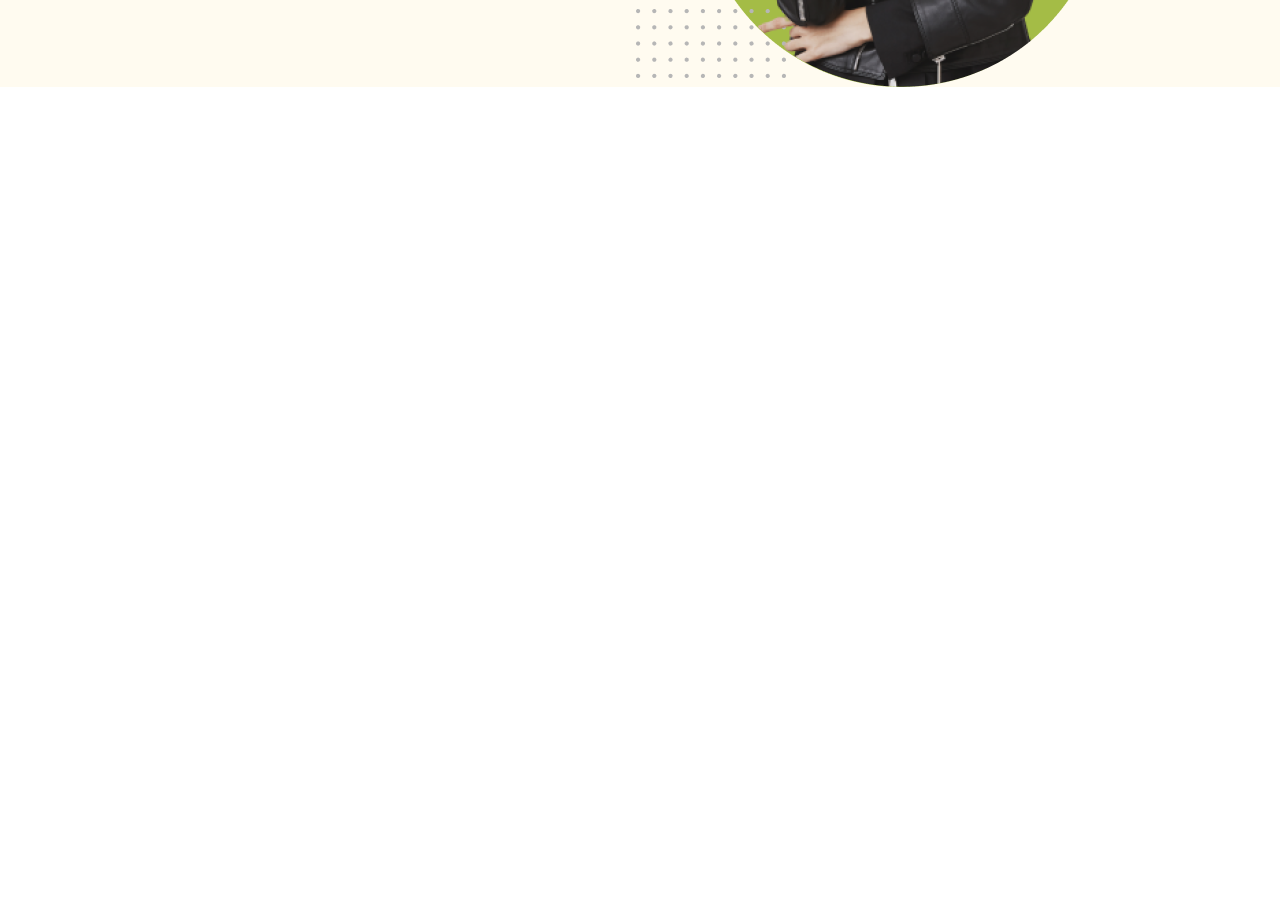
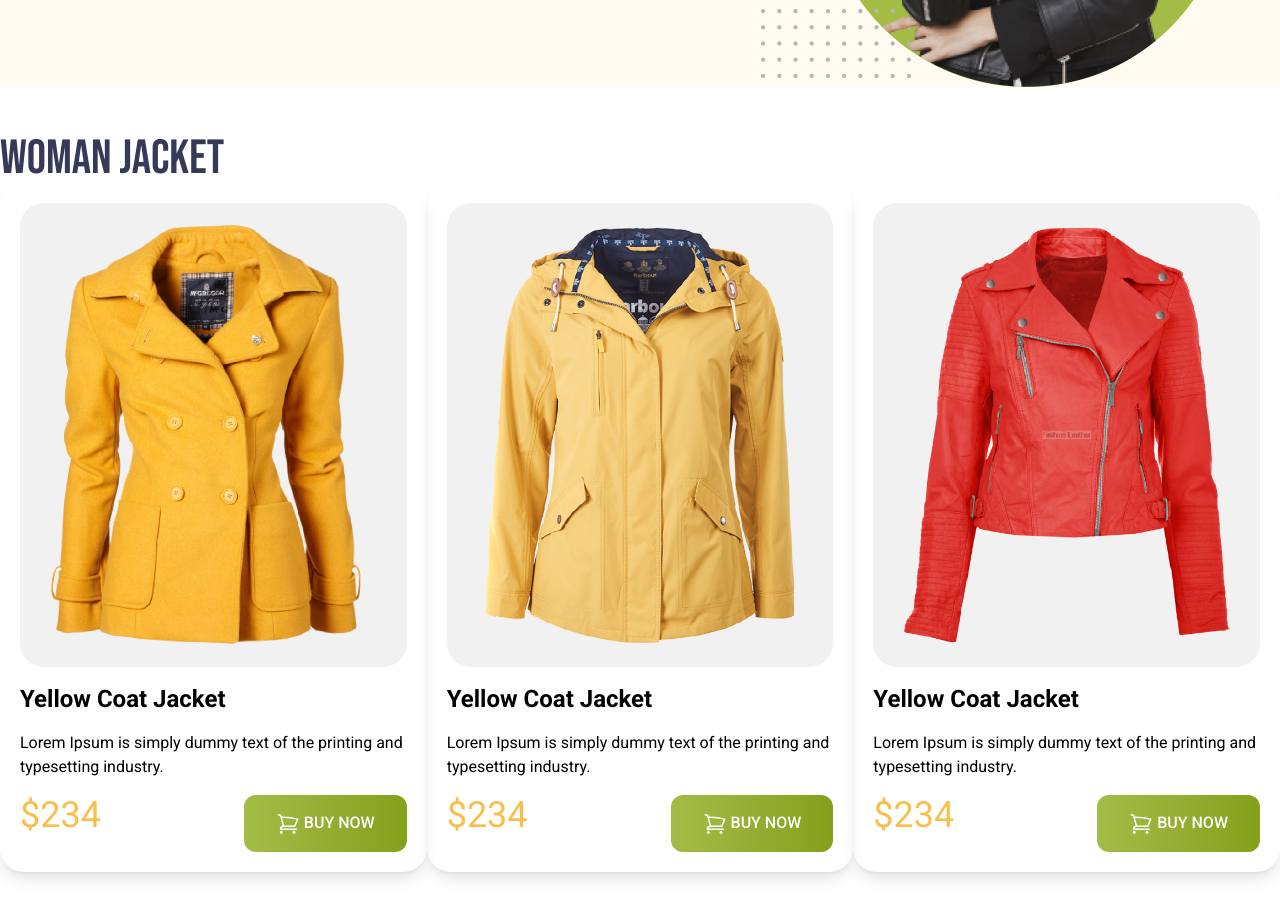
Before and after one commit to zingrin/penguin-fashion-resource, a plain HTML site: page index.html in a window 1280 px wide. Shown: the part 400-1318 px from the top of the page. Before the commit the page ends 800 px from the top, so only its background shows below. Drawn offline with nearby package versions, Linux system fonts and the light colour scheme.

Commit message:
added women jackets section

```diff
--- a/index.html
+++ b/index.html
@@ -7,17 +7,33 @@
     <script src="https://unpkg.com/@tailwindcss/browser@4"></script>
     <script src="https://unpkg.com/@tailwindcss/browser@4"></script>
 
+
+   <link rel="preconnect" href="https://fonts.googleapis.com">
+<link rel="preconnect" href="https://fonts.gstatic.com" crossorigin>
+<link href="https://fonts.googleapis.com/css2?family=Bebas+Neue&family=Roboto:ital,wght@0,100..900;1,100..900&display=swap" rel="stylesheet">
+   <style>
+    .font-roboto {
+  font-family: "Roboto", serif;
+}
+
+    .font-bebas-neue {
+  font-family: "Bebas Neue", serif;
+}
+
+   </style>
+
 </head>
-<body>
+<body class="font-roboto">
     <header class="bg-[#FFFBF0] pl-4">
         <!-- navbar start -->
 <nav>
 
 </nav>
 <!-- banner start -->
-<div class=" md:flex">
+<div class=" md:flex md:items-center md:justify-around">
 <div>
-<h1 class="text-7xl uppercase
+<h1 class="text-7xl uppercase .font-bebas-neue
+
 
 
 "><span class="text-orange-400
@@ -43,8 +59,65 @@
 </div>
 </div>
     </header>
-    <main>
+    <main class="max-w-7xl	mx-auto">
+<!-- women jacket section -->
+ <section class="my-12">
+    <h3 class="text-5xl uppercase text-[#363958] font-bebas-neue">W0Man Jacket</h3>
+    <!-- jacket card container -->
+     <div class="grid grid-cols-1 md:grid-cols-2 lg:grid-cols-3	">
+        <!-- jacket card 1-->
+         <div class="p-5 space-y-4 shadow-lg	 rounded-3xl">
+            <img class=" p-5 rounded-3xl bg-[#F1F1F1]" src="./images/jacket-1.png" alt="">
+            <h4 class="text-2xl font-bold">Yellow Coat Jacket </h4>
+            <p>Lorem Ipsum is simply dummy text of the
+                printing and typesetting industry.</p>
+                <div class="flex justify-between">
+                    <h2 class="text-[#FABE4C] text-4xl">$234</h2>
+                    <button class="bg-green-300 px-8 py-4 rounded-xl inline	font-medium	text-white bg-gradient-to-r from-[#A4BC46] to-[#85A019]
+            ">
+            <svg xmlns="http://www.w3.org/2000/svg" fill="none" viewBox="0 0 24 24" stroke-width="1.5" stroke="currentColor" class="size-6 text-white inline	">
+                <path stroke-linecap="round" stroke-linejoin="round" d="M2.25 3h1.386c.51 0 .955.343 1.087.835l.383 1.437M7.5 14.25a3 3 0 0 0-3 3h15.75m-12.75-3h11.218c1.121-2.3 2.1-4.684 2.924-7.138a60.114 60.114 0 0 0-16.536-1.84M7.5 14.25 5.106 5.272M6 20.25a.75.75 0 1 1-1.5 0 .75.75 0 0 1 1.5 0Zm12.75 0a.75.75 0 1 1-1.5 0 .75.75 0 0 1 1.5 0Z" />
+              </svg>
 
+            BUY NOW</button>
+                </div>
+         </div>
+         <!-- jacket card 2-->
+         <div class="p-5 space-y-4 shadow-lg	 rounded-3xl">
+            <img class=" p-5 rounded-3xl bg-[#F1F1F1]" src="./images/jacket-2.png" alt="">
+            <h4 class="text-2xl font-bold">Yellow Coat Jacket </h4>
+            <p>Lorem Ipsum is simply dummy text of the
+                printing and typesetting industry.</p>
+                <div class="flex justify-between">
+                    <h2 class="text-[#FABE4C] text-4xl">$234</h2>
+                    <button class="bg-green-300 px-8 py-4 rounded-xl inline	font-medium	text-white bg-gradient-to-r from-[#A4BC46] to-[#85A019]
+            ">
+            <svg xmlns="http://www.w3.org/2000/svg" fill="none" viewBox="0 0 24 24" stroke-width="1.5" stroke="currentColor" class="size-6 text-white inline	">
+                <path stroke-linecap="round" stroke-linejoin="round" d="M2.25 3h1.386c.51 0 .955.343 1.087.835l.383 1.437M7.5 14.25a3 3 0 0 0-3 3h15.75m-12.75-3h11.218c1.121-2.3 2.1-4.684 2.924-7.138a60.114 60.114 0 0 0-16.536-1.84M7.5 14.25 5.106 5.272M6 20.25a.75.75 0 1 1-1.5 0 .75.75 0 0 1 1.5 0Zm12.75 0a.75.75 0 1 1-1.5 0 .75.75 0 0 1 1.5 0Z" />
+              </svg>
+
+            BUY NOW</button>
+                </div>
+         </div>
+         <!-- jacket card 3-->
+         <div class="p-5 space-y-4 shadow-lg	 rounded-3xl">
+            <img class=" p-5 rounded-3xl bg-[#F1F1F1]" src="./images/jacket-3.png" alt="">
+            <h4 class="text-2xl font-bold">Yellow Coat Jacket </h4>
+            <p>Lorem Ipsum is simply dummy text of the
+                printing and typesetting industry.</p>
+                <div class="flex justify-between">
+                    <h2 class="text-[#FABE4C] text-4xl">$234</h2>
+                    <button class="bg-green-300 px-8 py-4 rounded-xl inline	font-medium	text-white bg-gradient-to-r from-[#A4BC46] to-[#85A019]
+            ">
+            <svg xmlns="http://www.w3.org/2000/svg" fill="none" viewBox="0 0 24 24" stroke-width="1.5" stroke="currentColor" class="size-6 text-white inline	">
+                <path stroke-linecap="round" stroke-linejoin="round" d="M2.25 3h1.386c.51 0 .955.343 1.087.835l.383 1.437M7.5 14.25a3 3 0 0 0-3 3h15.75m-12.75-3h11.218c1.121-2.3 2.1-4.684 2.924-7.138a60.114 60.114 0 0 0-16.536-1.84M7.5 14.25 5.106 5.272M6 20.25a.75.75 0 1 1-1.5 0 .75.75 0 0 1 1.5 0Zm12.75 0a.75.75 0 1 1-1.5 0 .75.75 0 0 1 1.5 0Z" />
+              </svg>
+
+            BUY NOW</button>
+                </div>
+         </div>
+     </div>
+ </section>
     </main>
     <footer>
 
```
